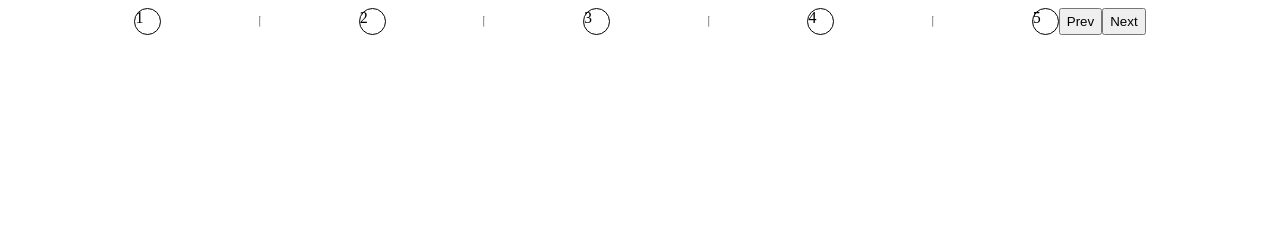
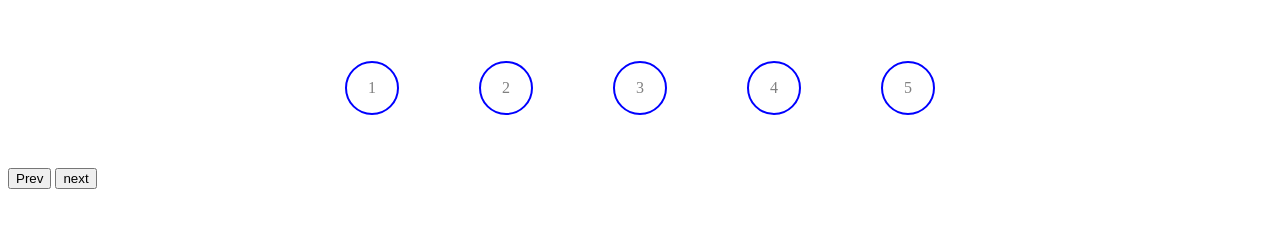
Before and after one commit to acciojob/progress-bar-Shivdasbhande05, a website: page main.html in a window 1280 px wide. Drawn offline with Linux system fonts and the light colour scheme.

Commit message:
created a submission

```diff
--- a/main.html
+++ b/main.html
@@ -8,15 +8,16 @@
 
 <body>
 	<!-- the entire body must be written by student -->
-	<div class="progress-bar">
-		<div class="circle">1</div><hr>
-		<div class="circle">2</div><hr>
-		<div class="circle">3</div><hr>
-		<div class="circle">4</div><hr>
+	<div class= "main">
+		<div class="circle">1</div>
+		<div class="circle">2</div>
+		<div class="circle">3</div>
+		<div class="circle">4</div>
 		<div class="circle">5</div>
+	</div>
+	<div class="buttons">
 		<button id="prev">Prev</button>
-		<button id="next">Next</button>
-
+		<button id="next">next</button>
 	</div>
     <script type="text/javascript" src="./script.js">
 </script>
--- a/styles.css
+++ b/styles.css
@@ -1,15 +1,20 @@
 /*  your css code here. If applicable */
-.progress-bar{
+.main{
+	color: grey;
+	text-align : center;
+	height : 20vh;
 	display : flex;
-	justify-content : space-between;
-	width : 80%;
-	margin : auto;
+	justify-content : center;
+	align-items : center;
 }
 .circle{
-	height : 25px;
-	width : 25px;
+	height :40px;
+	width : 40px;
+	padding : 5px;
+	margin : 40px;
 	display : flex;
-	justify-items: center;
-	border : 1px solid black;
+	justify-content : center;
+	align-items : center;
+	border : 2px solid blue;
 	border-radius : 50%
 }
```
